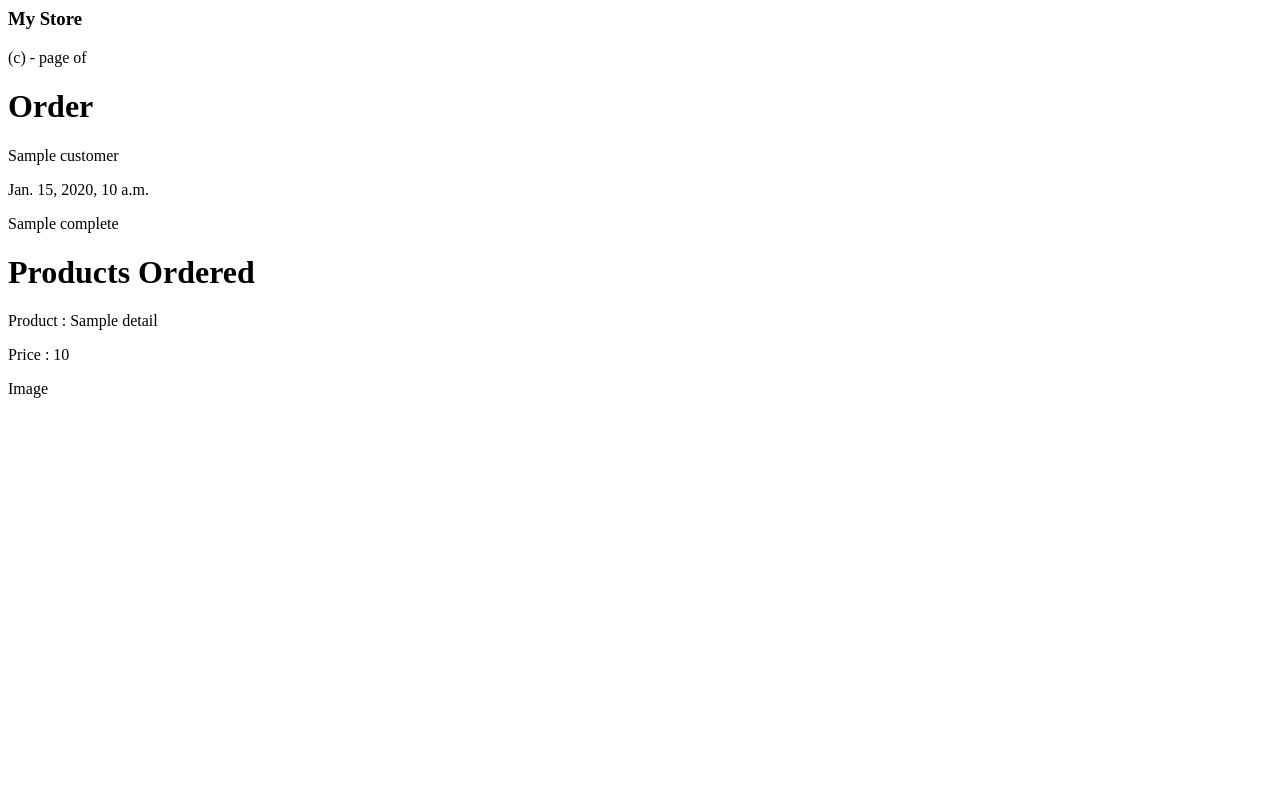
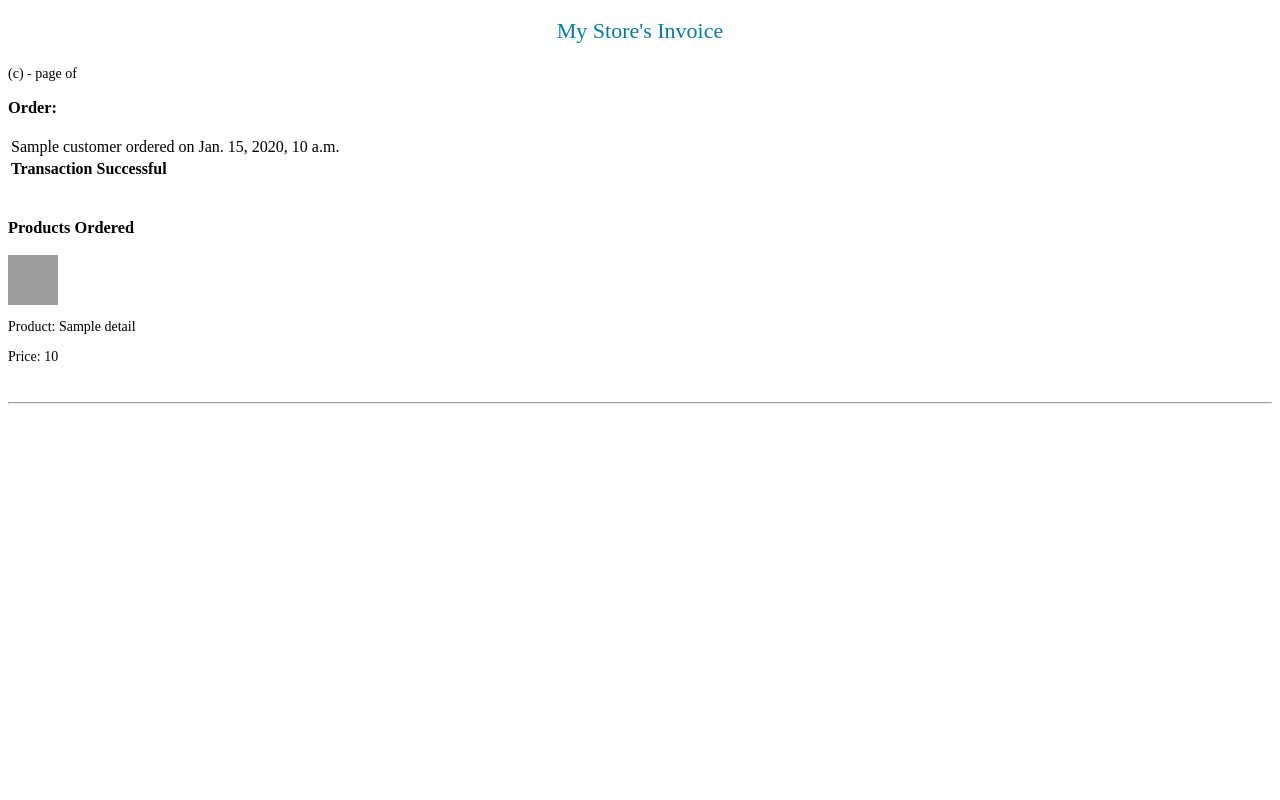
Before and after one commit to SaiVamshiK/Platform-to-sell-Products-online, a Django app: template EcommerceWebsite/store/templates/store/pdf_template.html in a window 1280 px wide. Run offline with Django 3.2, Linux system fonts and the light colour scheme; the template is opened without the code that fills it: most values are stand-ins (such as "Sample title", 1, 10 or a date in 2020); grey boxes are pictures that could not be loaded.

Commit message:
styling of invoice pdf done

```diff
--- a/EcommerceWebsite/store/templates/store/pdf_template.html
+++ b/EcommerceWebsite/store/templates/store/pdf_template.html
@@ -16,34 +16,88 @@
             left: 50pt; width: 512pt; top: 772pt; height: 20pt;
         }
     }
+    body {
+                font-weight: 200;
+                font-size: 14px;
+            }
+            .header {
+                font-size: 20px;
+                font-weight: 100;
+                text-align: center;
+                color: #007cae;
+            }
+            .title {
+                font-size: 22px;
+                font-weight: 100;
+               /* text-align: right;*/
+               padding: 10px 20px 0px 20px;
+            }
+            .title span {
+                color: #007cae;
+            }
+            .details {
+                padding: 10px 20px 0px 20px;
+                text-align: left !important;
+                /*margin-left: 40%;*/
+            }
+            .hrItem {
+                border: none;
+                height: 1px;
+                /* Set the hr color */
+                color: #333; /* old IE */
+                background-color: #fff; /* Modern Browsers */
+            }
 </style>
 </head>
 
 <body>
-    <!-- Content for Static Frame 'header_frame' -->
-    <div id="header_content">
-    	<h3>My Store</h3>
-    </div>
+
+    <div class='wrapper'>
+        <div class='header'>
+            <p class='title'>My Store's Invoice</p>
+        </div>
+    <div>
 
     <!-- Content for Static Frame 'footer_frame' -->
     <div id="footer_content">(c) - page <pdf:pagenumber>
         of <pdf:pagecount>
     </div>
+
+
     {% for each_order in all_order_details %}
-        <h1>Order</h1>
-        <p>{{each_order.order.customer.name}}</p>
-        <p>{{each_order.order.date_ordered}}</p>
-        <p>{{each_order.order.complete}}</p>
-
-        <h1>Products Ordered</h1>
+        <h3>Order:</h3>
+        <table>
+                <tr class="col-md-6 btn-info">
+                    <td>{{each_order.order.customer.name}} ordered on {{each_order.order.date_ordered}}</td>
+                </tr>
+                <tr>
+                    <td>
+                        {% if each_order.order.complete %}
+                            <h4 class="btn-success">Transaction Successful</h4>
+                        {% else %}
+                            <h4 class="btn-warning">Transaction Denied</h4>
+                        {% endif %}
+                    </td>
+                </tr>
+        </table>
+        <h3>Products Ordered</h3>
         {% for product in each_order.details %}
-            <p>Product : {{product.product_name}}</p>
-            <p>Price : {{product.product_price}}</p>
-            <p>Image</p>
+            <div class="col-lg-12">
+                <div style="flex:2" class="col-md-4">
+                    <img src="{{product.product_image.path}}" width="50px" height="50px"></p>
+                </div>
+                <div style="flex:2" class="col-md-4">
+                    <p>Product: {{product.product_name}}</p>
+                </div>
+                <div style="flex:1" class="col-md-4">
+                    <p>Price: {{product.product_price}}</p>
+                </div>
+            </div>
         {% endfor %}
         <br>
-        <br>
+        <hr>
         <br>
     {% endfor %}
+
 </body>
 </html>
```
